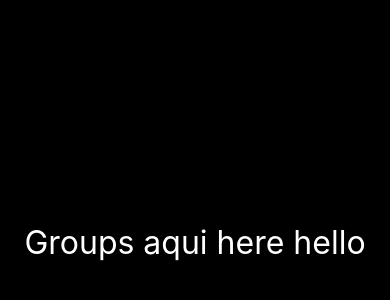
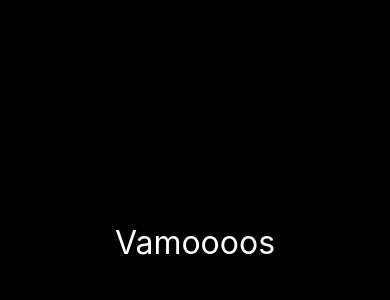
Before and after one commit to alesandraisla/igniteteams-react-native, a React Native app: screen / in a window 390 px wide. Shown: the part 180-480 px from the top of the page. Built offline with nearby package versions, Linux system fonts and the light colour scheme.

Commit message:
Adicionando fonts do google fonts

```diff
--- a/package.json
+++ b/package.json
@@ -9,7 +9,10 @@
     "web": "expo start --web"
   },
   "dependencies": {
+    "@expo-google-fonts/inter": "^0.2.3",
+    "@expo-google-fonts/roboto": "^0.2.3",
     "expo": "~49.0.15",
+    "expo-font": "~11.4.0",
     "expo-status-bar": "~1.6.0",
     "react": "18.2.0",
     "react-native": "0.72.6",
--- a/src/screens/Groups/index.tsx
+++ b/src/screens/Groups/index.tsx
@@ -4,7 +4,7 @@ export function Groups() {
   return (
     <Container>
       <Title>
-        Groups aqui here hello
+        Vamoooos
       </Title>
     </Container>
   );
```
Also changed, not shown: 1 other file (tests, documents, lock files or other folders).
